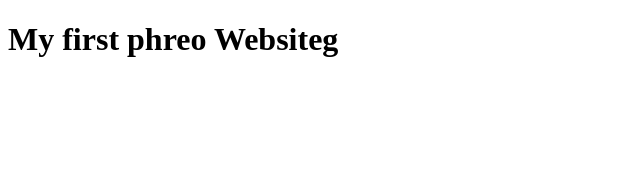
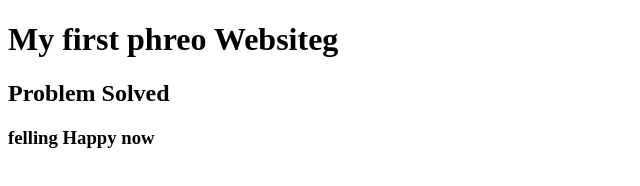
Before and after one commit to muradahamed716/my_first_website, a plain HTML site: page index.html in a window 1280 px wide. Shown: the whole page, without its empty margins (0-640 px from the left). Drawn offline with Linux system fonts and the light colour scheme.

Commit message:
Happy solving

```diff
--- a/index.html
+++ b/index.html
@@ -7,5 +7,7 @@
 </head>
 <body>
     <h1>My first phreo Websiteg</h1>
+    <h2>Problem Solved</h2>
+    <h3>felling Happy now</h3>
 </body>
 </html>
```
